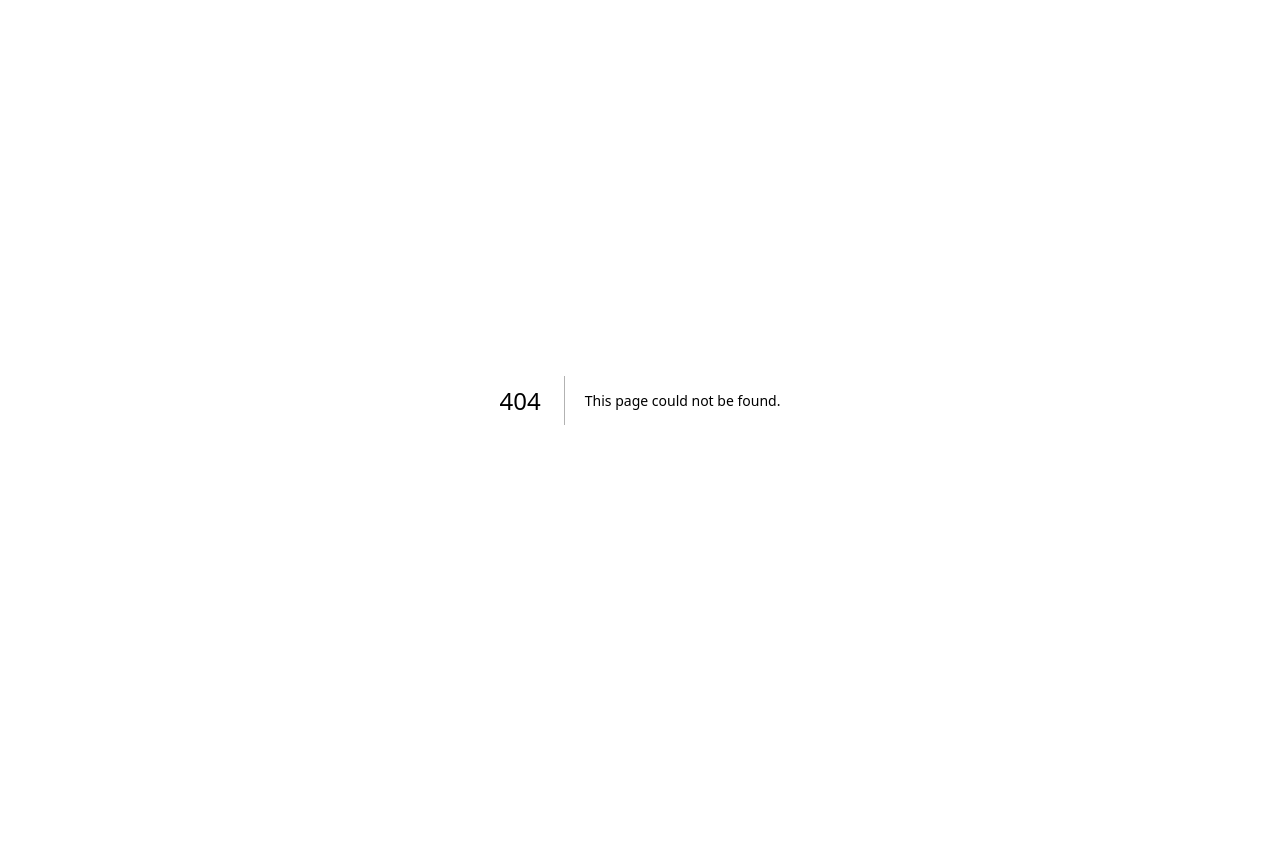
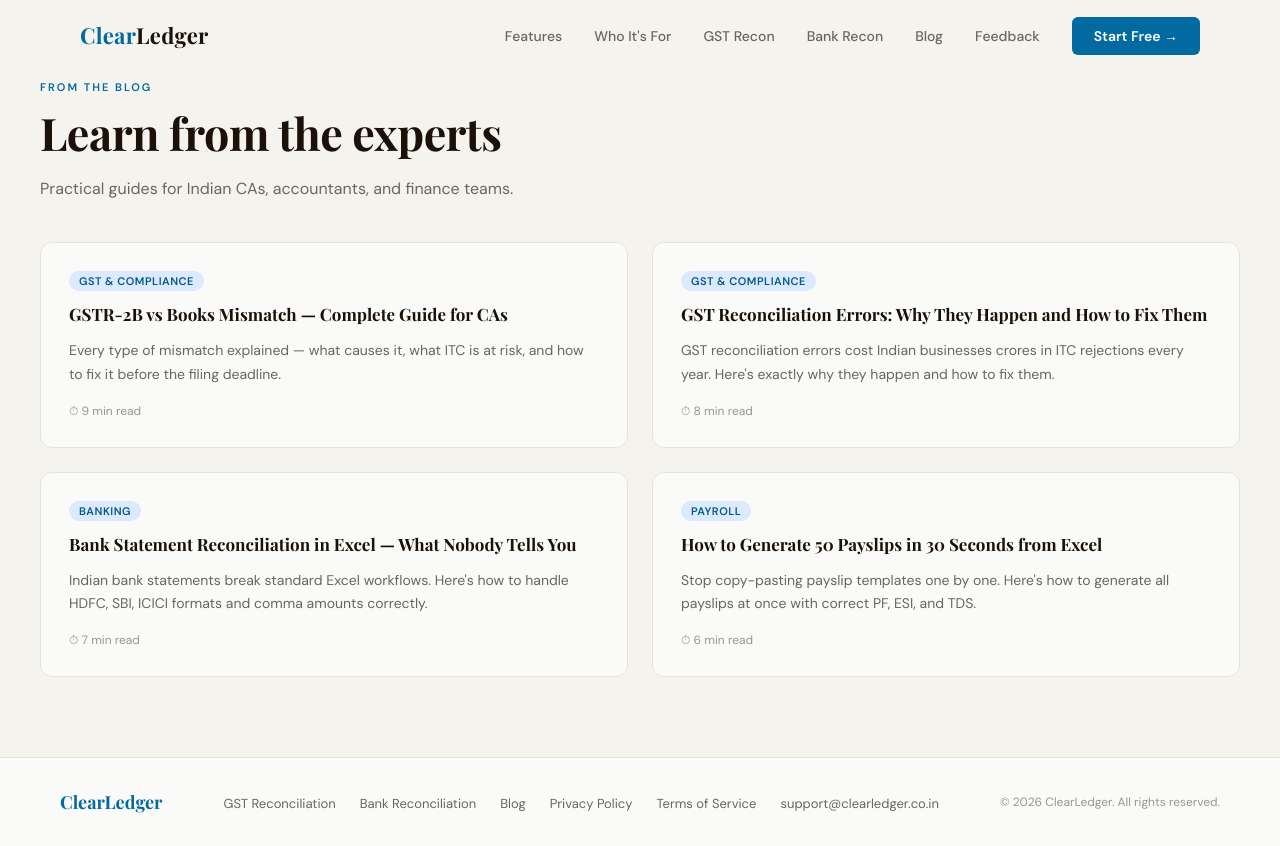
Before and after one commit to ketanpundir-00/clearledger-landing, a Next.js app: page /blog in a window 1280 px wide. Before the commit this address had no page. Before the commit the page ends 800 px from the top, so only its background shows below. Built offline with nearby package versions, Linux system fonts and the light colour scheme.

Commit message:
feat: add standalone /blog listing page for SEO, update internal blog links

```diff
--- /dev/null
+++ b/src/app/blog/page.js
@@ -0,0 +1,69 @@
+import styles from '../page.module.css'
+
+export const metadata = {
+  title: 'Blog — ClearLedger | GST, Bank Reconciliation & Payroll Guides',
+  description: 'Practical guides for Indian CAs, accountants, and finance teams on GST reconciliation, bank statement matching, and payroll automation.',
+}
+
+const posts = [
+  { tag: 'GST & Compliance', title: 'GSTR-2B vs Books Mismatch — Complete Guide for CAs', desc: 'Every type of mismatch explained — what causes it, what ITC is at risk, and how to fix it before the filing deadline.', href: '/blog/gstr2b-vs-books-mismatch', time: '9 min read' },
+  { tag: 'GST & Compliance', title: 'GST Reconciliation Errors: Why They Happen and How to Fix Them', desc: 'GST reconciliation errors cost Indian businesses crores in ITC rejections every year. Here\'s exactly why they happen and how to fix them.', href: '/blog/gst-reconciliation-errors', time: '8 min read' },
+  { tag: 'Banking', title: 'Bank Statement Reconciliation in Excel — What Nobody Tells You', desc: 'Indian bank statements break standard Excel workflows. Here\'s how to handle HDFC, SBI, ICICI formats and comma amounts correctly.', href: '/blog/bank-reconciliation-excel-problems', time: '7 min read' },
+  { tag: 'Payroll', title: 'How to Generate 50 Payslips in 30 Seconds from Excel', desc: 'Stop copy-pasting payslip templates one by one. Here\'s how to generate all payslips at once with correct PF, ESI, and TDS.', href: '/blog/how-to-generate-payslips-in-bulk', time: '6 min read' },
+]
+
+export default function BlogIndex() {
+  return (
+    <div className={styles.page}>
+      <nav className={styles.nav}>
+        <div className={styles.navInner}>
+          <div className={styles.logo}>
+            <a href="/" style={{ color: 'inherit', textDecoration: 'none' }}>Clear<span>Ledger</span></a>
+          </div>
+          <ul className={styles.navLinks}>
+            <li><a href="/#features">Features</a></li>
+            <li><a href="/#usecases">Who It&apos;s For</a></li>
+            <li><a href="/gst-2b-reconciliation">GST Recon</a></li>
+            <li><a href="/bank-reconciliation">Bank Recon</a></li>
+            <li><a href="/blog">Blog</a></li>
+            <li><a href="/#feedback">Feedback</a></li>
+            <li><a href="https://app.clearledger.co.in" className={styles.navCta}>Start Free →</a></li>
+          </ul>
+        </div>
+      </nav>
+
+      <section className={styles.blogSection} style={{ paddingTop: '80px' }}>
+        <div className={styles.sectionInner}>
+          <div className={styles.sectionLabel}>From the Blog</div>
+          <h1 className={styles.sectionTitle}>Learn from the experts</h1>
+          <p className={styles.sectionSub}>Practical guides for Indian CAs, accountants, and finance teams.</p>
+          <div className={styles.blogGrid}>
+            {posts.map((post, i) => (
+              <a key={i} href={post.href} className={styles.blogCard}>
+                <span className={styles.blogTag}>{post.tag}</span>
+                <h2 className={styles.blogCardTitle}>{post.title}</h2>
+                <p className={styles.blogCardDesc}>{post.desc}</p>
+                <span className={styles.blogReadTime}>⏱ {post.time}</span>
+              </a>
+            ))}
+          </div>
+        </div>
+      </section>
+
+      <footer className={styles.footer}>
+        <div className={styles.footerInner}>
+          <div className={styles.footerLogo}>ClearLedger</div>
+          <ul className={styles.footerLinks}>
+            <li><a href="/gst-2b-reconciliation">GST Reconciliation</a></li>
+            <li><a href="/bank-reconciliation">Bank Reconciliation</a></li>
+            <li><a href="/blog">Blog</a></li>
+            <li><a href="/privacy">Privacy Policy</a></li>
+            <li><a href="/terms">Terms of Service</a></li>
+            <li><a href="mailto:support@clearledger.co.in">support@clearledger.co.in</a></li>
+          </ul>
+          <div className={styles.footerCopy}>© 2026 ClearLedger. All rights reserved.</div>
+        </div>
+      </footer>
+    </div>
+  )
+}
--- a/src/app/page.js
+++ b/src/app/page.js
@@ -109,7 +109,7 @@ export default function Home() {
             <li><a href="#usecases">Who It&apos;s For</a></li>
             <li><a href="/gst-2b-reconciliation">GST Recon</a></li>
             <li><a href="/bank-reconciliation">Bank Recon</a></li>
-            <li><a href="#blog">Blog</a></li>
+            <li><a href="/blog">Blog</a></li>
             <li><a href="#feedback">Feedback</a></li>
             <li><a href={APP_URL} className={styles.navCta}>Start Free →</a></li>
           </ul>
@@ -414,7 +414,7 @@ export default function Home() {
           <ul className={styles.footerLinks}>
             <li><a href="/gst-2b-reconciliation">GST Reconciliation</a></li>
             <li><a href="/bank-reconciliation">Bank Reconciliation</a></li>
-            <li><a href="#blog">Blog</a></li>
+            <li><a href="/blog">Blog</a></li>
             <li><a href="/privacy">Privacy Policy</a></li>
             <li><a href="/terms">Terms of Service</a></li>
             <li><a href="mailto:support@clearledger.co.in">support@clearledger.co.in</a></li>
```
